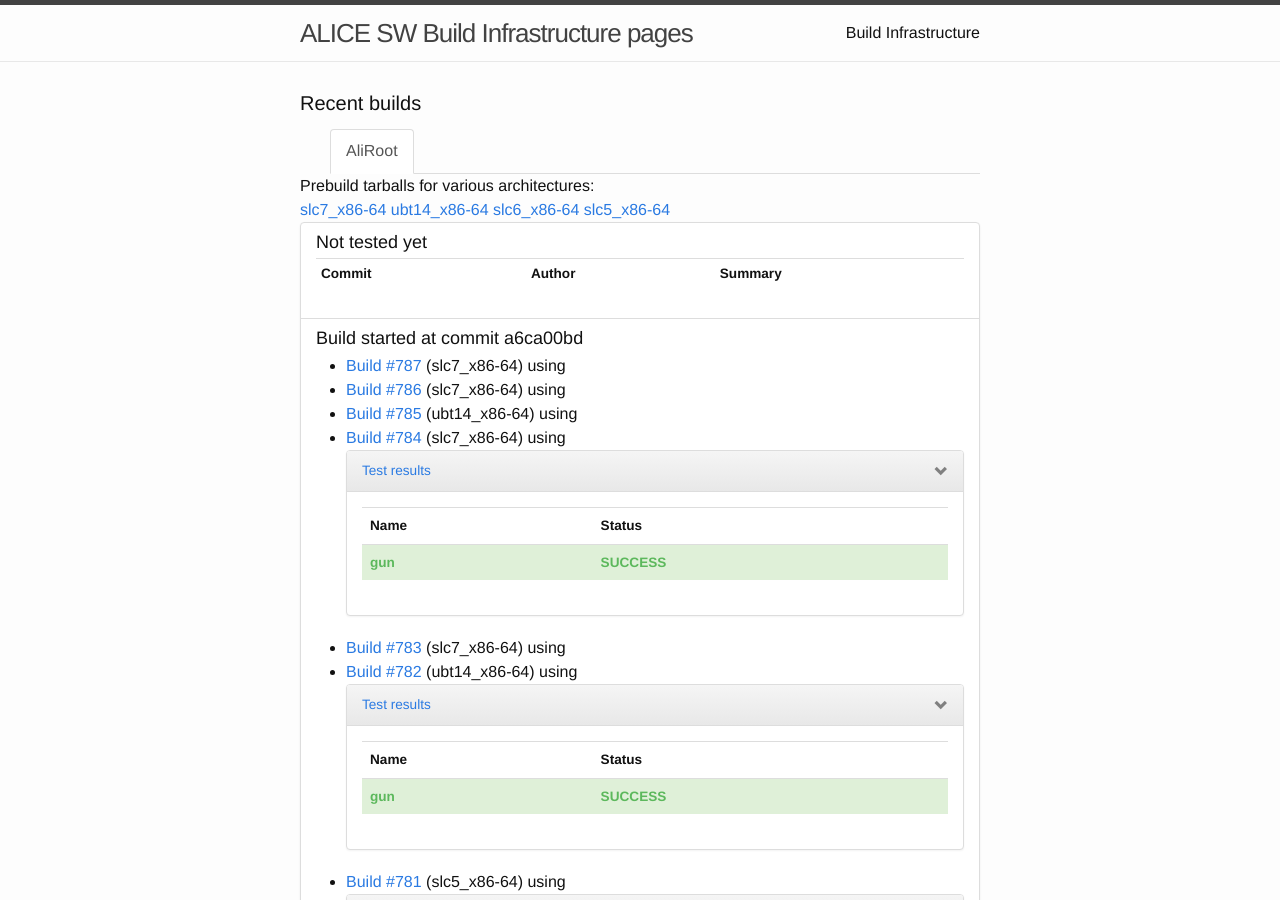
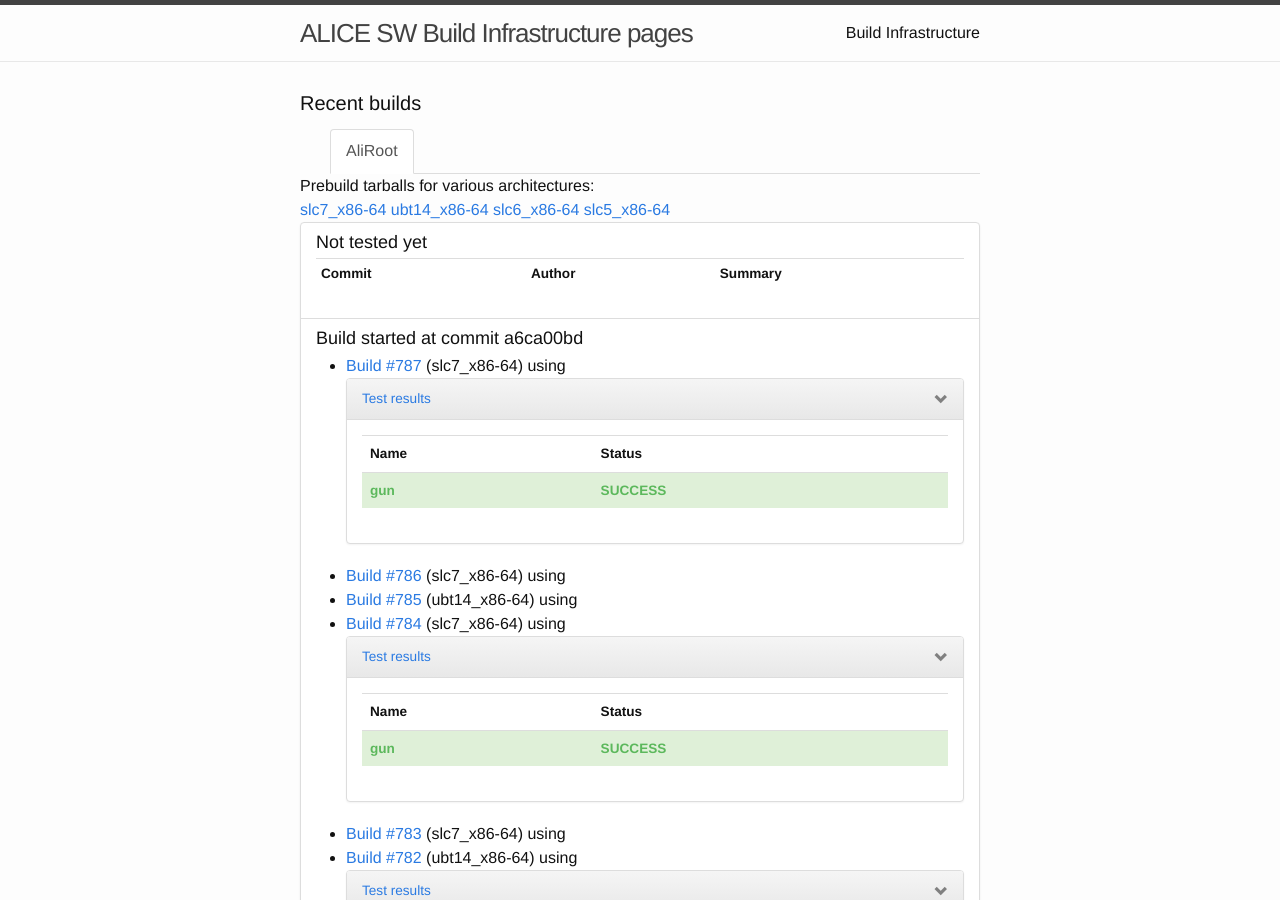
Before and after one commit to alisw/alisw.github.io, a Jekyll site: the page built from index.html, in a window 1280 px wide and 900 px high. Built offline with Jekyll 4.4.1, drawn with Linux system fonts in a browser that asks for light colours; nearby versions of some CDN libraries.

Commit message:
Updated results.

```diff
--- a/_data/tests_status.json
+++ b/_data/tests_status.json
@@ -493,6 +493,18 @@
             }
           } ]
         }
+      }, {
+        "key" : "787",
+        "by_name" : {
+          "buckets" : [ {
+            "key" : "gun",
+            "status" : {
+              "buckets" : [ {
+                "key" : "SUCCESS"
+              } ]
+            }
+          } ]
+        }
       } ]
     }
   }
```
